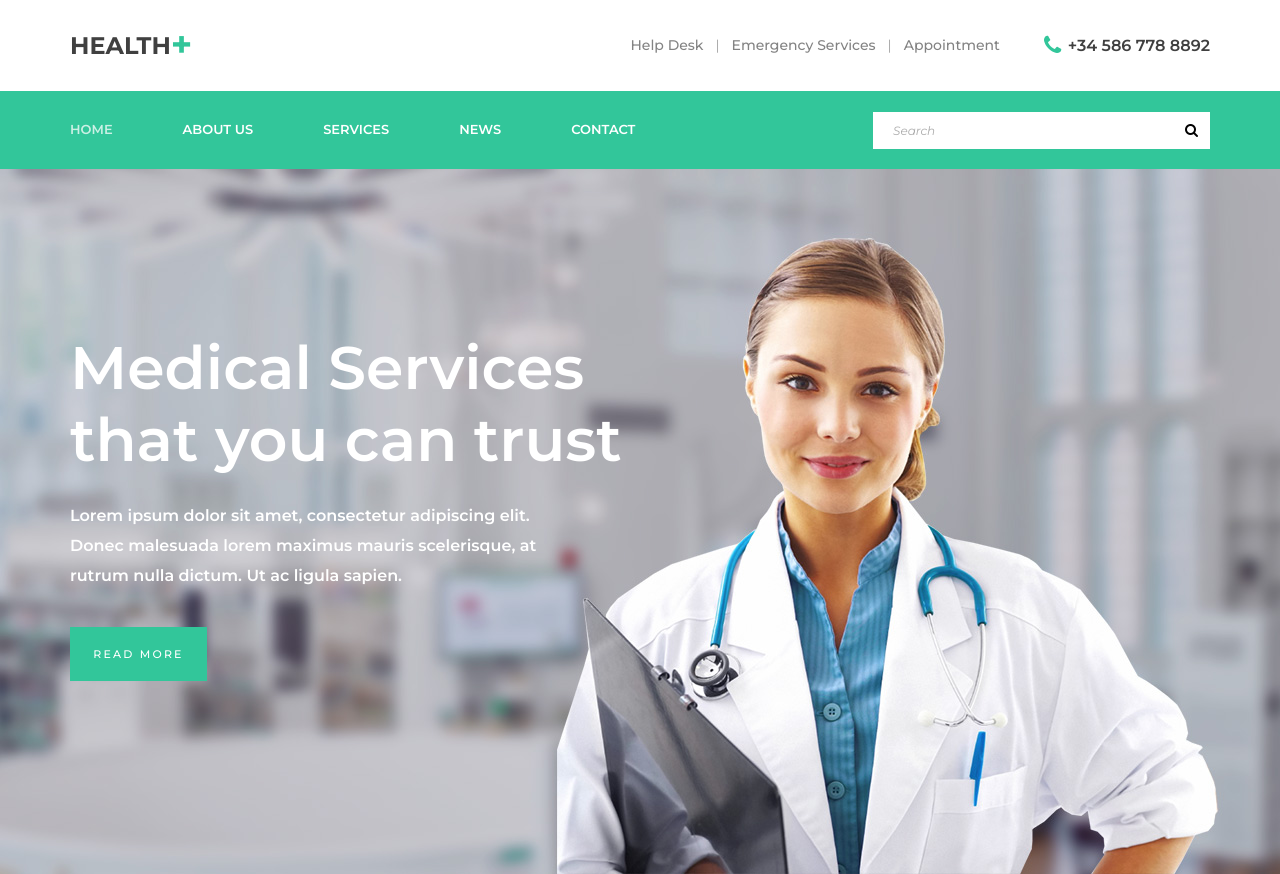
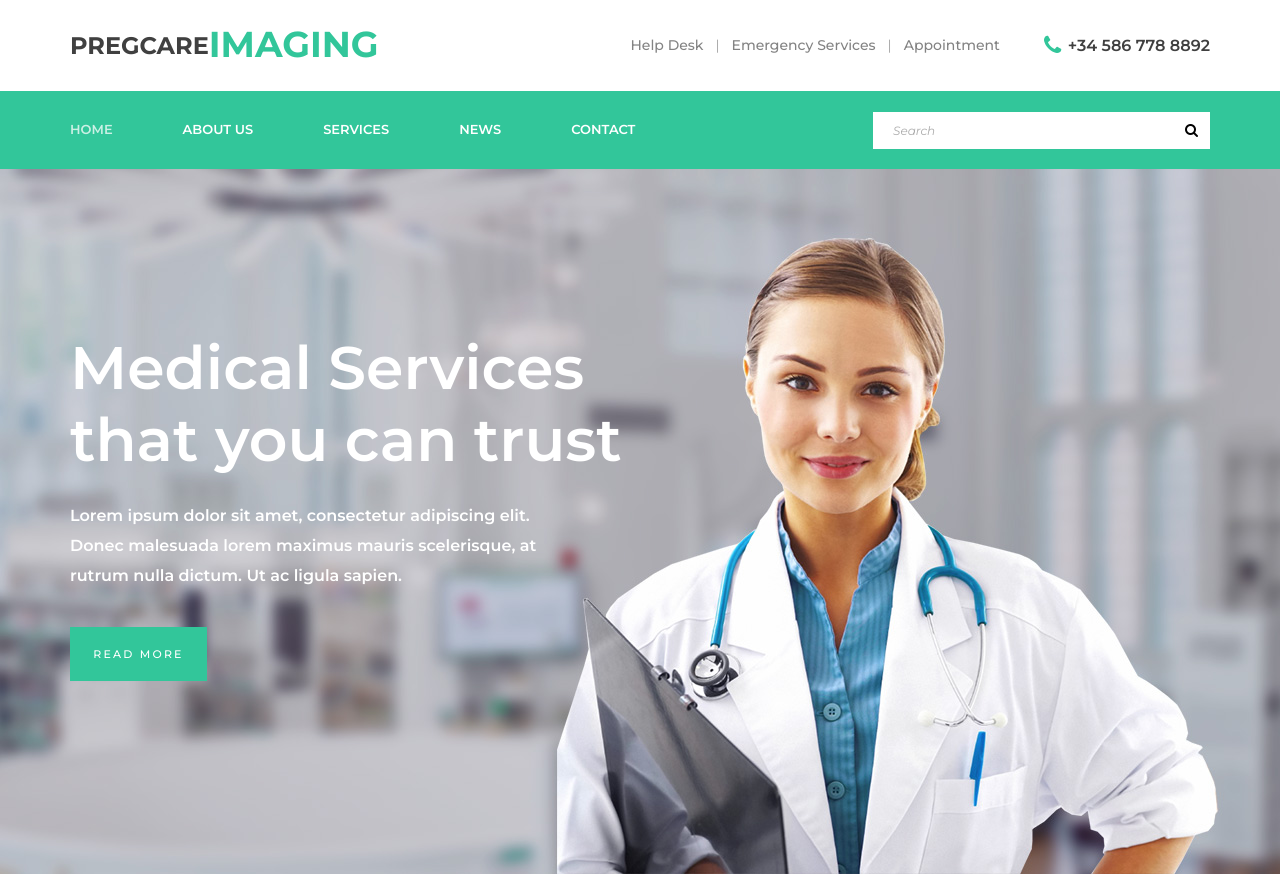
Before and after one commit to moriire/monsurah1, a plain HTML site: page index.html in a window 1280 px wide. Shown: the top 874 px of the page. Drawn offline with Linux system fonts and the light colour scheme.

Commit message:
Update index.html

```diff
--- a/index.html
+++ b/index.html
@@ -62,7 +62,7 @@
 							<div class="col">
 								<div class="header_top_content d-flex flex-row align-items-center justify-content-start">
 									<div class="logo">
-										<a href="#">health<span>+</span></a>
+										<a href="#">PregCare<span>Imaging</span></a>
 									</div>
 									<div class="header_top_extra d-flex flex-row align-items-center justify-content-start ml-auto">
 										<div class="header_top_nav">
```
